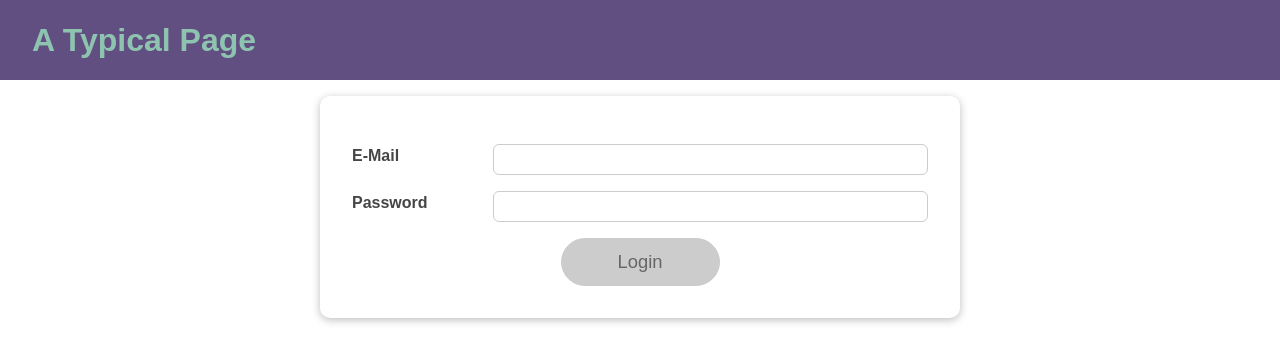
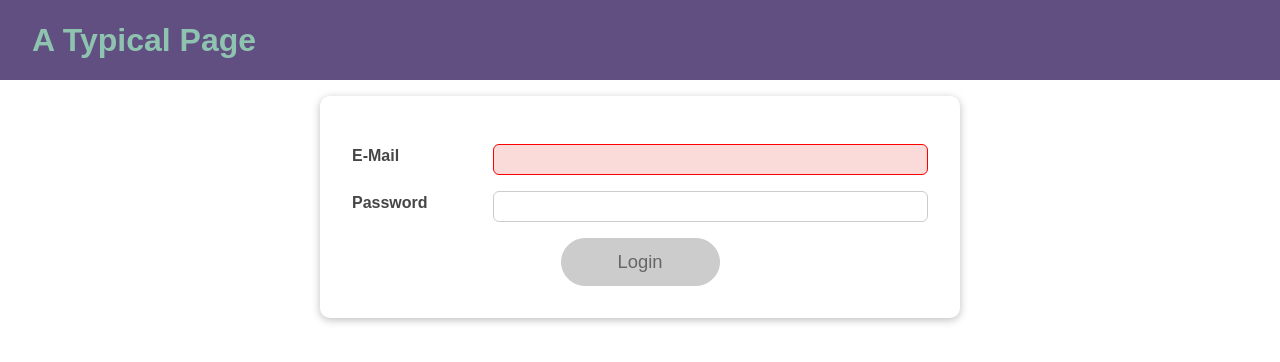
Before and after one commit to Plorrain/react-learning-use-effect-hook, a React (Create React App) app: page / in a window 1280 px wide. Shown: the top 362 px of the page. Built offline with nearby package versions, Linux system fonts and the light colour scheme.

Commit message:
replaced alld enteredEmail with the reducer: still confused about its functionnality

```diff
--- a/src/components/Login/Login.js
+++ b/src/components/Login/Login.js
@@ -4,7 +4,9 @@ import Card from '../UI/Card/Card';
 import classes from './Login.module.css';
 import Button from '../UI/Button/Button';
 
-const emailReducer = () => {};
+const emailReducer = (state, action) => {
+  return { value: '', isValid: false };
+};
 
 const Login = (props) => {
   const [enteredEmail, setEnteredEmail] = useState('');
@@ -13,7 +15,10 @@ const Login = (props) => {
   const [passwordIsValid, setPasswordIsValid] = useState();
   const [formIsValid, setFormIsValid] = useState(false);
 
-  const [emailState, dispatchEmail] = useReducer(emailReducer);
+  const [emailState, dispatchEmail] = useReducer(emailReducer, {
+    value: '',
+    isValid: false
+  });
 
   // importing useEffect is necessary to run code below
 
@@ -43,12 +48,12 @@ const Login = (props) => {
     setEnteredPassword(event.target.value);
 
     setFormIsValid(
-      event.target.value.trim().length > 6 && enteredEmail.includes('@')
+      event.target.value.trim().length > 6 && emailState.isValid
     );
   };
 
   const validateEmailHandler = () => {
-    setEmailIsValid(enteredEmail.includes('@'));
+    setEmailIsValid(emailState.isValid);
   };
 
   const validatePasswordHandler = () => {
@@ -57,7 +62,7 @@ const Login = (props) => {
 
   const submitHandler = (event) => {
     event.preventDefault();
-    props.onLogin(enteredEmail, enteredPassword);
+    props.onLogin(emailState.value, enteredPassword);
   };
 
   return (
@@ -65,7 +70,7 @@ const Login = (props) => {
       <form onSubmit={submitHandler}>
         <div
           className={`${classes.control} ${
-            emailIsValid === false ? classes.invalid : ''
+            emailState.isValid === false ? classes.invalid : ''
           }`}
           // question: line above, why '' and not emailIsValid(event.target)?
         >
@@ -73,7 +78,7 @@ const Login = (props) => {
           <input
             type="email"
             id="email"
-            value={enteredEmail}
+            value={emailState.value}
             onChange={emailChangeHandler}
             onBlur={validateEmailHandler}
           />
```
